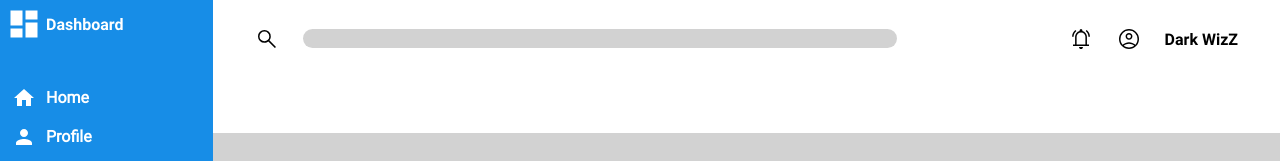
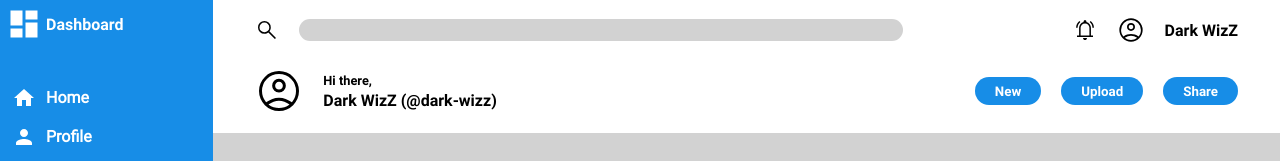
Before and after one commit to Dark-WizZ/admin-dashboard, a plain HTML site: page index.html in a window 1280 px wide. Shown: the top 161 px of the page. Drawn offline with Linux system fonts and the light colour scheme.

Commit message:
Add header bottom layout

```diff
--- a/index.html
+++ b/index.html
@@ -20,7 +20,12 @@
         <div class="name">Dark WizZ</div>
       </div>
       <div class="bottom">
-
+        <img src="img/account.svg" alt="dp" class="dp">
+        <div class="about">
+          <div class="greeting">Hi there,</div>
+          <div class="username">Dark WizZ (@dark-wizz)</div>
+        </div>
+        <div class="buttons"><button>New</button><button>Upload</button><button>Share</button></div>
       </div>
     </div>
     <div class="sidebar">
--- a/style.css
+++ b/style.css
@@ -16,8 +16,8 @@ body{
   grid-column: 2 / 3;
   padding: 16px 42px;
   display: grid;
-  grid-template-rows: 1fr 1fr;
-  gap: 10px;
+  grid-template-rows: auto 1fr;
+  gap: 20px;
 }
 .sidebar{
   background-color: var(--sidebar-clr);
@@ -67,10 +67,10 @@ body{
   scale: 1.5;
 }
 
-.header .top{
+.header *{
   font-family: 'robotobold';
   display: flex;
-  gap: 24px;
+  gap: 20px;
   align-items: center;
 }
 .header .top .searchbox{
@@ -85,7 +85,25 @@ body{
   height: 24px;
   width: 24px;
 }
-.dp{
+.header .top .dp{
   height: 28px;
   width: 28px;
 }
+
+.header .about{
+  display: grid;
+  gap: 0;
+  margin-right: auto;
+}
+
+.header .about .greeting{
+  font-size: 0.8em;
+}
+
+.header button{
+  color: white;
+  border: 0;
+  padding: 5px 20px;
+  background-color: var(--sidebar-clr);
+  border-radius: 20px;
+}
```
